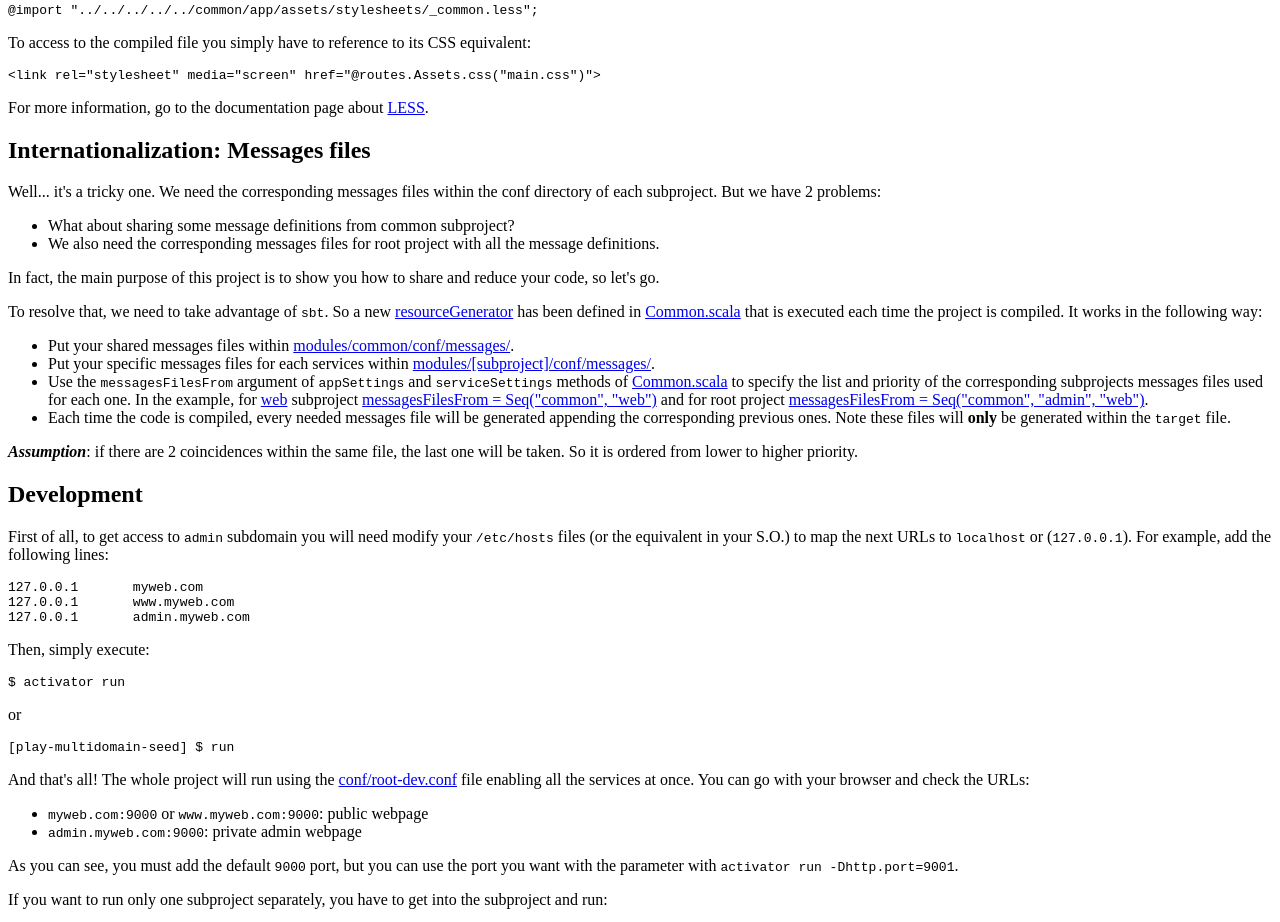
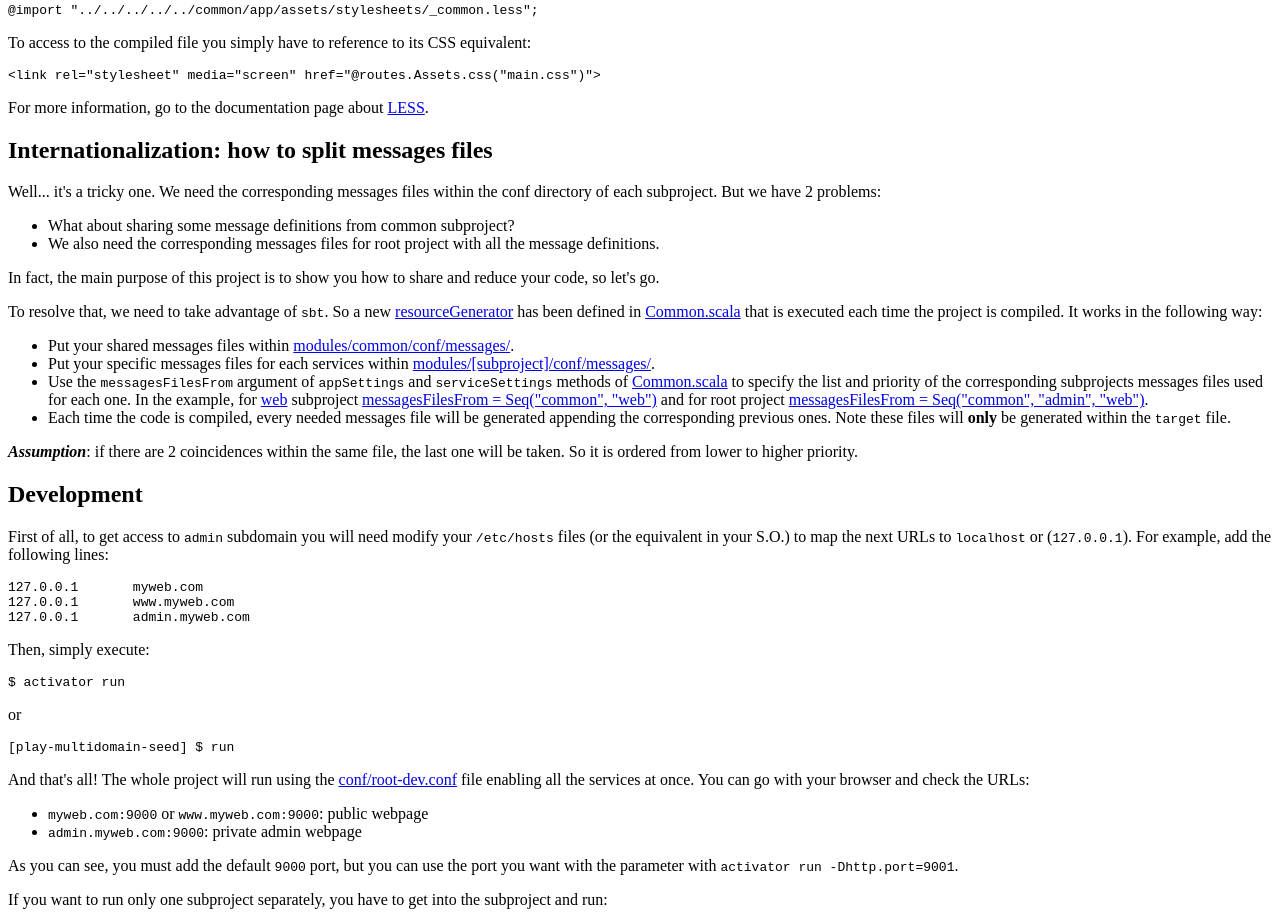
Before and after one commit to adrianhurt/play-multidomain-seed, a plain HTML site: page tutorial/index.html in a window 1280 px wide. Shown: the part 4370-5292 px from the top of the page. Drawn offline with Linux system fonts and the light colour scheme.

Commit message:
readme update

```diff
--- a/tutorial/index.html
+++ b/tutorial/index.html
@@ -503,7 +503,7 @@ excludeFilter in (Assets, LessKeys.less) := "_*.less"</pre>
 			</p>
 		</div>
 		<div>
-			<h2>Internationalization: Messages files</h2>
+			<h2>Internationalization: how to split messages files</h2>
 
 			<p>Well... it's a tricky one. We need the corresponding messages files within the conf directory of each subproject.  But we have 2 problems:</p>
 
```
Also changed, not shown: 1 other file.
